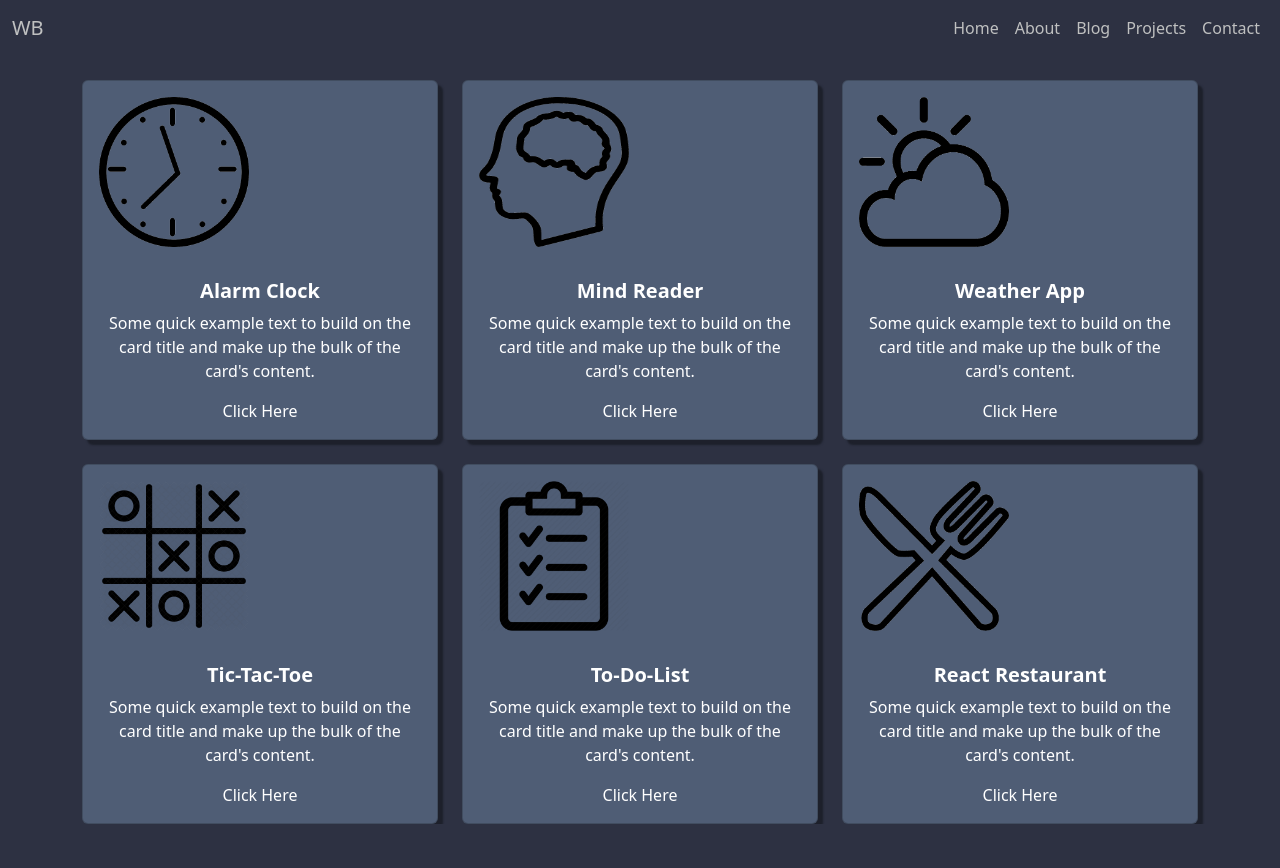
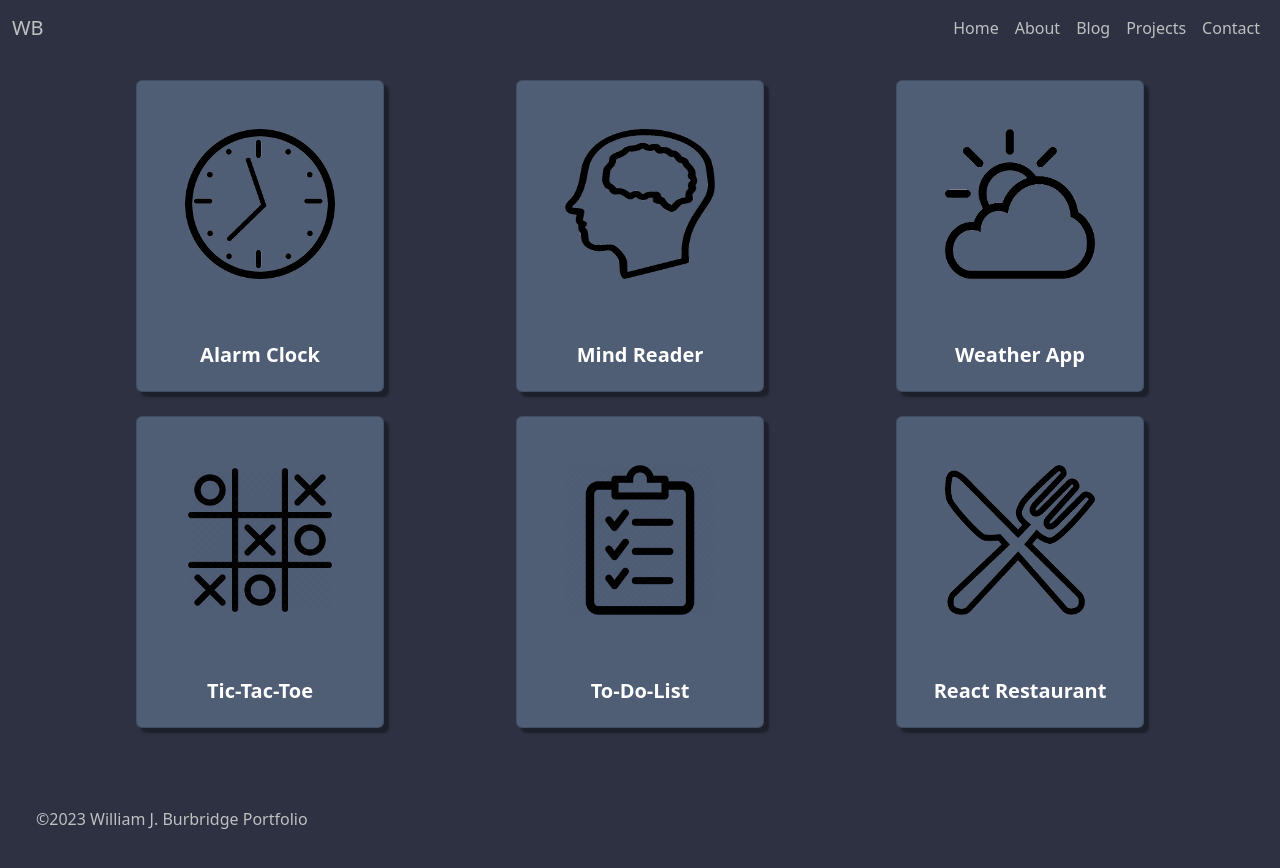
Before and after one commit to WillBridge0789/WillBridge0789.github.io, a React (Create React App) app in the folder portfolio/: page /projects in a window 1280 px wide. Shown: the top 868 px of the page. Before the commit the page ends 824 px from the top, so only its background shows below. Built offline with nearby package versions, Linux system fonts and the light colour scheme; a web font is replaced by a local one.

Commit message:
refactored projects component and stylized cards for projects. No a hrefs on them yet

```diff
--- a/portfolio/src/About.js
+++ b/portfolio/src/About.js
@@ -1,5 +1,6 @@
 import NavBar from "./Nav";
 import Image from "./Image1";
+import Footer from "./Footer";
 
 function About() {
     return(
@@ -14,6 +15,7 @@ function About() {
                     </div>
                 </div>
             </div>
+            <Footer />
         </div>
     )
 }
--- a/portfolio/src/Blog.js
+++ b/portfolio/src/Blog.js
@@ -1,3 +1,4 @@
+import Footer from "./Footer";
 import NavBar from "./Nav";
 
 function Blog() {
@@ -7,6 +8,7 @@ function Blog() {
             <div>
                 <h1>Blog</h1>
             </div>
+            <Footer />
         </div>
     )
 }
--- /dev/null
+++ b/portfolio/src/Footer.js
@@ -0,0 +1,16 @@
+function Footer() {
+    return (
+        <div className="container-fluid">
+            <footer className="d-flex flex-wrap justify-content-between align-items-center py-3 my-4 bg-subtle" id="main-footer">
+                <div className="row">
+                    <div className="col d-flex justify-content-center m-4">
+                        <p><span>&copy;</span>2023 William J. Burbridge Portfolio</p>
+                    </div>
+                </div>
+            </footer>
+        </div>
+
+    )
+}
+
+export default Footer;
--- a/portfolio/src/Home.js
+++ b/portfolio/src/Home.js
@@ -1,4 +1,5 @@
 import NavBar from "./Nav";
+import Footer from "./Footer";
 
 function Home() {
   return (
@@ -9,7 +10,7 @@ function Home() {
           <div className="col">
             <header id="main-header">
               <h1 className="head-title">William J. Burbridge</h1>
-              <h3 className="sub-title">Web Developer</h3>
+              <h3 className="sub-title">Junior Web Developer</h3>
             </header>
           </div>
         </div>
--- a/portfolio/src/Projects.js
+++ b/portfolio/src/Projects.js
@@ -1,4 +1,5 @@
 import NavBar from "./Nav";
+import Footer from "./Footer";
 
 function Projects() {
     return (
@@ -6,70 +7,59 @@ function Projects() {
             <NavBar />
             <div className="container text-center">
                 <div className="row d-flex justify-content-center">
-                    <div className="col-4 d-flex justify-content-center mt-4">
+                    <div className="col-lg-4 col-12 d-flex justify-content-center mt-4">
                         <div className="card">
-                            <img src="./img/clock.png" id="img1" class="card-img-top m-3" alt="..." />
+                            <img src="./img/clock.png" id="img1" className="card-img-top m-5" alt="..." />
                             <div className="card-body">
                                 <h5 className="card-title">Alarm Clock</h5>
-                                <p className="card-text">Some quick example text to build on the card title and make up the bulk of the card's content.</p>
-                                <p className="card-text"><a href="https://5500-willbridge07-alarmclock-pib9inyrhdq.ws-us93.gitpod.io/">Click Here</a></p>
                             </div>
                         </div>
                     </div>
-                    <div className="col-4 mt-4">
+                    <div className="col-lg-4 col-12 mt-4 d-flex justify-content-center">
                         <div className="card">
-                            <img src="./img/brain.png" id="img2" className="card-img-top m-3" alt="..." />
+                            <img src="./img/brain.png" id="img2" className="card-img-top m-5" alt="..." />
                                 <div className="card-body">
                                     <h5 className="card-title">Mind Reader</h5>
-                                    <p className="card-text">Some quick example text to build on the card title and make up the bulk of the card's content.</p>
-                                    <p className="card-text"><a href="https://5500-willbridge0-willbridge0-adryota4hf3.ws-us93.gitpod.io/">Click Here</a></p>
                                 </div>
                         </div>
                     </div>
-                    <div className="col-4 mt-4">
+                    <div className="col-lg-4 col-12 mt-4 d-flex justify-content-center">
                         <div className="card">
-                            <img src="./img/weather2.png" id="img3" className="card-img-top m-3" alt="..." />
+                            <img src="./img/weather2.png" id="img3" className="card-img-top m-5" alt="..." />
                                 <div className="card-body">
                                     <h5 className="card-title">Weather App</h5>
-                                    <p className="card-text">Some quick example text to build on the card title and make up the bulk of the card's content.</p>
-                                    <p className="card-text"><a href="#">Click Here</a></p>
                                 </div>
                         </div>
                     </div>
                 </div>
                 <div className="row d-flex align-items-center">
-                    <div className="col-4 mt-4">
+                    <div className="col-lg-4 col-12 mt-4 d-flex justify-content-center">
                         <div className="card">
-                            <img src="./img/tictactoe.png" id="img4" class="card-img-top m-3" alt="..." />
+                            <img src="./img/tictactoe.png" id="img4" class="card-img-top m-5" alt="..." />
                             <div className="card-body">
                                 <h5 className="card-title">Tic-Tac-Toe</h5>
-                                <p className="card-text">Some quick example text to build on the card title and make up the bulk of the card's content.</p>
-                                <p className="card-text"><a href="#">Click Here</a></p>
                             </div>
                         </div>
                     </div>
-                    <div className="col-4 mt-4">
+                    <div className="col-lg-4 col-12 mt-4 d-flex justify-content-center">
                         <div className="card">
-                            <img src="./img/list2.png" id="img5" className="card-img-top m-3" alt="..." />
+                            <img src="./img/list2.png" id="img5" className="card-img-top m-5" alt="..." />
                                 <div className="card-body">
                                     <h5 className="card-title">To-Do-List</h5>
-                                    <p className="card-text">Some quick example text to build on the card title and make up the bulk of the card's content.</p>
-                                    <p className="card-text"><a href="https://3000-willbridge0789-todolist-ypu7hvsxtci.ws-us93.gitpod.io/">Click Here</a></p>
                                 </div>
                         </div>
                     </div>
-                    <div className="col-4 mt-4">
+                    <div className="col-lg-4 col-12 mt-4 d-flex justify-content-center">
                         <div className="card">
-                            <img src="./img/food.png" id="img6" className="card-img-top m-3" alt="..." />
+                            <img src="./img/food.png" id="img6" className="card-img-top m-5" alt="..." />
                                 <div className="card-body">
                                     <h5 className="card-title">React Restaurant</h5>
-                                    <p className="card-text">Some quick example text to build on the card title and make up the bulk of the card's content.</p>
-                                    <p className="card-text"><a href="https://3000-willbridge0-reactrestau-94ln5we7feq.ws-us93.gitpod.io/">Click Here</a></p>
                                 </div>
                         </div>
                     </div>
                 </div>
             </div>
+            <Footer />
         </div>
     )
 }
--- a/portfolio/src/css/style.css
+++ b/portfolio/src/css/style.css
@@ -34,7 +34,7 @@ body img {
 
 #mypic {
     height: 475px;
-    width: 500px;
+    width: 425px;
 }
 
 .head-title {
@@ -99,3 +99,19 @@ li {
     color: white;
     box-shadow: 5px 5px 2px #1d202b;
 }
+
+.card:hover {
+    background-color:#EF835A;
+
+    transform:scale(10px);
+}
+
+#main-footer {
+    position: relative;
+    margin-top: -150px;
+    height: 150px;
+    clear: both;
+    padding-top: 20px;
+    color:#BFC0C0;
+    bottom: 0;
+}
```
